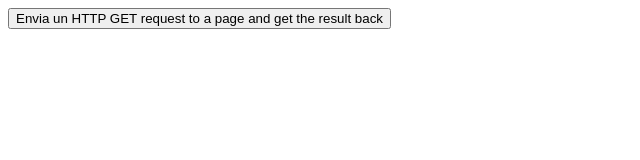
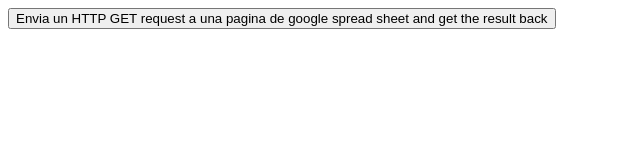
Before and after one commit to gtdca98/ensayo, a plain HTML site: page index.html in a window 1280 px wide. Shown: the whole page, without its empty margins (0-640 px from the left). Drawn offline with nearby package versions, Linux system fonts and the light colour scheme.

Commit message:
Update index.html

```diff
--- a/index.html
+++ b/index.html
@@ -15,7 +15,7 @@ $(document).ready(function(){
 </head>
 <body>
 
-<button>Envia un HTTP GET request to a page and get the result back</button>
+<button>Envia un HTTP GET request a una pagina de google spread sheet and get the result back</button>
 
 </body>
 </html>
```
